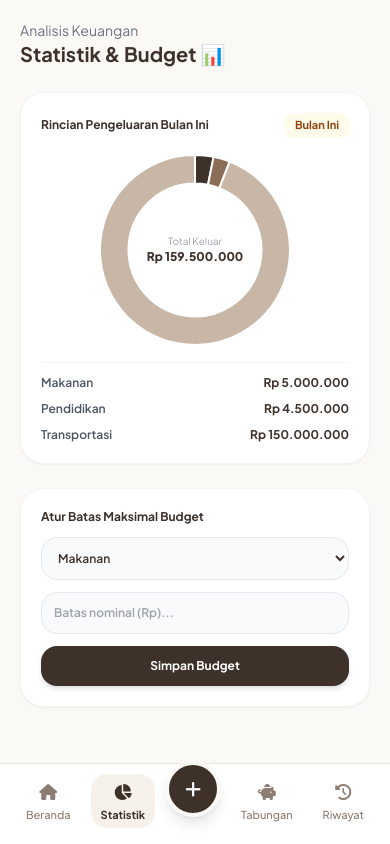
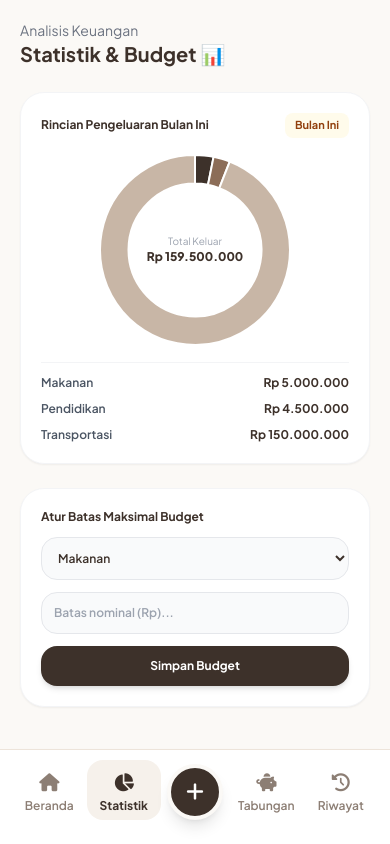
Before and after one commit to Ochanneyl/finance_tracker, a Flask app: page /budget in a window 390 px wide. Run offline with Flask 3, Linux system fonts and the light colour scheme; a user stored in the database is signed in; data comes from the database, SQL or seed files in the repository; data that the repository does not hold is empty; some libraries are stand-ins or nearby versions.

Commit message:
Refactor base.html for improved layout and styles
Updated HTML structure and styles for better layout and responsiveness.

```diff
--- a/project_finance_tracker/templates/base.html
+++ b/project_finance_tracker/templates/base.html
@@ -7,7 +7,7 @@
     <meta name="apple-mobile-web-app-title" content="Finance Tracker">
     <meta name="theme-color" content="#3d312a">
     <meta charset="UTF-8">
-    <meta name="viewport" content="width=device-width, initial-scale=1.0, viewport-fit=cover">
+    <meta name="viewport" content="width=device-width, initial-scale=1.0, maximum-scale=1.0, user-scalable=no, viewport-fit=cover">
     <title>Finance Tracker</title>
     <link rel="manifest" href="{{ url_for('manifest') }}">
     <link rel="apple-touch-icon" href="{{ url_for('static', filename='icon-192.png') }}">
@@ -18,18 +18,29 @@
     <!-- Google Fonts -->
     <link href="https://fonts.googleapis.com/css2?family=Plus+Jakarta+Sans:wght@400;500;600;700;800&display=swap" rel="stylesheet">
     <style>
-        body {
-            font-family: 'Plus Jakarta Sans', -apple-system, BlinkMacSystemFont, sans-serif;
+        html, body {
+            font-family: 'Plus Jakarta Sans', -apple-system, BlinkMacSystemFont, "Segoe UI", Roboto, sans-serif;
+            font-style: normal !important;
             background-color: #f3ede6;
             color: #3d312a;
+            overscroll-behavior: none;
+        }
+        * {
+            font-style: normal;
+            -webkit-tap-highlight-color: transparent;
         }
         .tabular-nums {
             font-variant-numeric: tabular-nums;
+            font-style: normal !important;
+        }
+        .scroll-area {
+            overscroll-behavior-y: contain;
+            -webkit-overflow-scrolling: touch;
         }
         @keyframes pageSmoothIn {
             from {
                 opacity: 0;
-                transform: translateY(8px);
+                transform: translateY(6px);
             }
             to {
                 opacity: 1;
@@ -37,7 +48,7 @@
             }
         }
         .page-transition {
-            animation: pageSmoothIn 0.24s cubic-bezier(0.22, 1, 0.36, 1) both;
+            animation: pageSmoothIn 0.22s cubic-bezier(0.22, 1, 0.36, 1) both;
         }
         .nav-item {
             transition: transform 0.14s ease, color 0.18s ease, background-color 0.18s ease;
@@ -58,37 +69,37 @@
         }
     </style>
 </head>
-<body class="bg-[#f3ede6] flex items-center justify-center min-h-screen">
+<body class="bg-[#f3ede6] flex items-center justify-center min-h-screen overflow-hidden">
 
     <!-- Mockup HP Container -->
     <div class="w-full max-w-md h-[100dvh] sm:h-[844px] bg-[#fbf9f6] shadow-2xl relative flex flex-col justify-between overflow-hidden sm:border-4 sm:border-[#3d312a] sm:rounded-[40px]">
 
         <!-- Area Konten Utama -->
-        <div class="flex-1 overflow-y-auto pb-28 page-transition">
+        <div class="flex-1 overflow-y-auto scroll-area pb-32 page-transition">
             {% block content %}{% endblock %}
         </div>
 
         <!-- Navigasi Bawah (Fixed menempel di bawah layar HP) -->
-        <div class="absolute bottom-0 left-0 right-0 bg-white/95 backdrop-blur-md border-t border-[#ede4da] px-4 pt-2.5 pb-4 flex justify-between items-center z-50 shadow-lg">
-            <a href="{{ url_for('index') }}" class="nav-item flex flex-col items-center justify-center px-2.5 py-1.5 rounded-2xl min-w-[58px] {% if request.endpoint == 'index' %}text-[#3d312a] bg-[#f6f1eb] font-bold{% else %}text-[#8c7e74] font-medium{% endif %}">
-                <i class="fa-solid fa-house text-base"></i>
-                <span class="text-[11px] mt-1 leading-tight">Beranda</span>
+        <div class="absolute bottom-0 left-0 right-0 bg-white/95 backdrop-blur-md border-t border-[#ede4da] px-3 pt-2.5 pb-6 flex justify-between items-end z-50 shadow-lg">
+            <a href="{{ url_for('index') }}" class="nav-item flex-1 flex flex-col items-center justify-center py-2 px-1 rounded-2xl {% if request.endpoint == 'index' %}text-[#3d312a] bg-[#f6f1eb] font-bold{% else %}text-[#8c7e74] font-semibold{% endif %}">
+                <i class="fa-solid fa-house text-lg"></i>
+                <span class="text-xs mt-1 leading-none">Beranda</span>
             </a>
-            <a href="{{ url_for('budget') }}" class="nav-item flex flex-col items-center justify-center px-2.5 py-1.5 rounded-2xl min-w-[58px] {% if request.endpoint == 'budget' %}text-[#3d312a] bg-[#f6f1eb] font-bold{% else %}text-[#8c7e74] font-medium{% endif %}">
-                <i class="fa-solid fa-chart-pie text-base"></i>
-                <span class="text-[11px] mt-1 leading-tight">Statistik</span>
+            <a href="{{ url_for('budget') }}" class="nav-item flex-1 flex flex-col items-center justify-center py-2 px-1 rounded-2xl {% if request.endpoint == 'budget' %}text-[#3d312a] bg-[#f6f1eb] font-bold{% else %}text-[#8c7e74] font-semibold{% endif %}">
+                <i class="fa-solid fa-chart-pie text-lg"></i>
+                <span class="text-xs mt-1 leading-none">Statistik</span>
             </a>
             <!-- Tombol Plus Tengah -->
-            <a href="{{ url_for('tambah') }}" class="nav-item w-14 h-14 bg-[#3d312a] text-white rounded-full flex items-center justify-center shadow-lg hover:bg-[#2c221d] -mt-6 border-4 border-[#fbf9f6]">
-                <i class="fa-solid fa-plus text-lg"></i>
+            <a href="{{ url_for('tambah') }}" class="nav-item shrink-0 mx-1.5 w-14 h-14 bg-[#3d312a] text-white rounded-full flex items-center justify-center shadow-lg hover:bg-[#2c221d] -mt-5 border-4 border-[#fbf9f6]">
+                <i class="fa-solid fa-plus text-xl"></i>
             </a>
-            <a href="{{ url_for('tabungan') }}" class="nav-item flex flex-col items-center justify-center px-2.5 py-1.5 rounded-2xl min-w-[58px] {% if request.endpoint == 'tabungan' %}text-[#3d312a] bg-[#f6f1eb] font-bold{% else %}text-[#8c7e74] font-medium{% endif %}">
-                <i class="fa-solid fa-piggy-bank text-base"></i>
-                <span class="text-[11px] mt-1 leading-tight">Tabungan</span>
+            <a href="{{ url_for('tabungan') }}" class="nav-item flex-1 flex flex-col items-center justify-center py-2 px-1 rounded-2xl {% if request.endpoint == 'tabungan' %}text-[#3d312a] bg-[#f6f1eb] font-bold{% else %}text-[#8c7e74] font-semibold{% endif %}">
+                <i class="fa-solid fa-piggy-bank text-lg"></i>
+                <span class="text-xs mt-1 leading-none">Tabungan</span>
             </a>
-            <a href="{{ url_for('riwayat') }}" class="nav-item flex flex-col items-center justify-center px-2.5 py-1.5 rounded-2xl min-w-[58px] {% if request.endpoint == 'riwayat' %}text-[#3d312a] bg-[#f6f1eb] font-bold{% else %}text-[#8c7e74] font-medium{% endif %}">
-                <i class="fa-solid fa-clock-rotate-left text-base"></i>
-                <span class="text-[11px] mt-1 leading-tight">Riwayat</span>
+            <a href="{{ url_for('riwayat') }}" class="nav-item flex-1 flex flex-col items-center justify-center py-2 px-1 rounded-2xl {% if request.endpoint == 'riwayat' %}text-[#3d312a] bg-[#f6f1eb] font-bold{% else %}text-[#8c7e74] font-semibold{% endif %}">
+                <i class="fa-solid fa-clock-rotate-left text-lg"></i>
+                <span class="text-xs mt-1 leading-none">Riwayat</span>
             </a>
         </div>
     </div>
```
